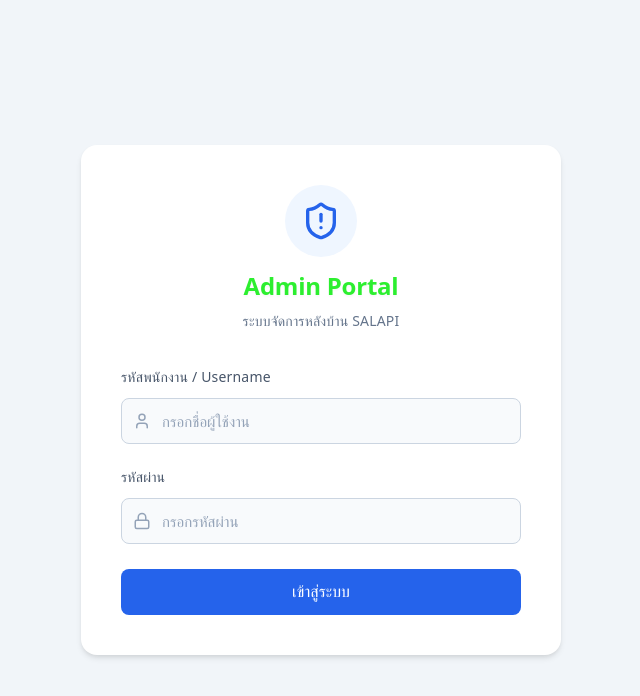
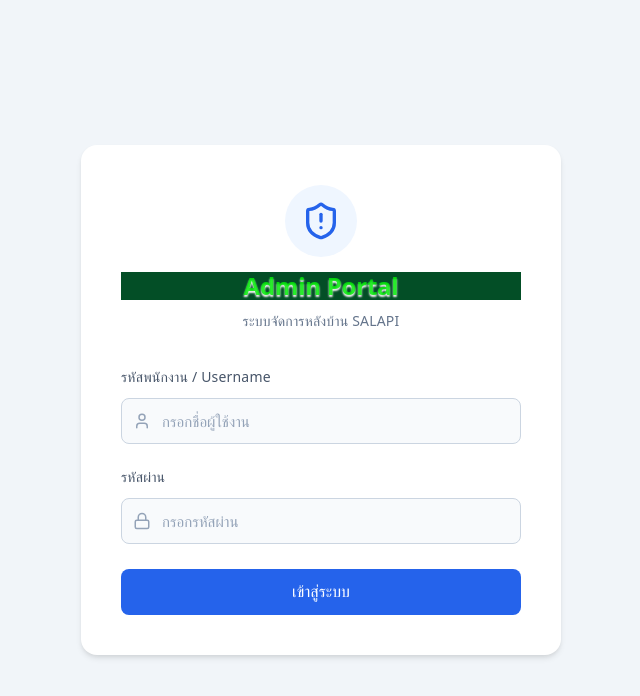
Before and after one commit to 1worldonecredit/banrao-backend, a React (Vite) app: page /login in a window 1280 px wide. Shown: the top 696 px of the page, without its empty margins (319-959 px from the left). Built offline with nearby package versions, Linux system fonts and the light colour scheme; no server answers.

Commit message:
css index

```diff
--- a/src/index.css
+++ b/src/index.css
@@ -69,6 +69,7 @@ body {
 h1, h2, h3, h4, h5, h6 {
   color: #02ec06d4 !important; /* บังคับตัวอักษรให้เป็นสีขาวเสมอ ทับ Inline Style */
   text-shadow: 0 2px 2px rgb(249, 248, 248) !important; /* เพิ่มเงาดำบางๆ ด้านหลัง เผื่อเจอพื้นหลังสว่างจะได้ยังอ่านออก */
+  background: #034e26;
 }
 
 h1 {
```
